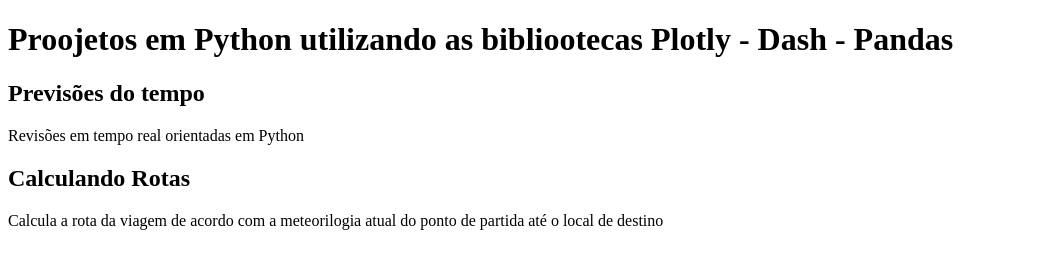
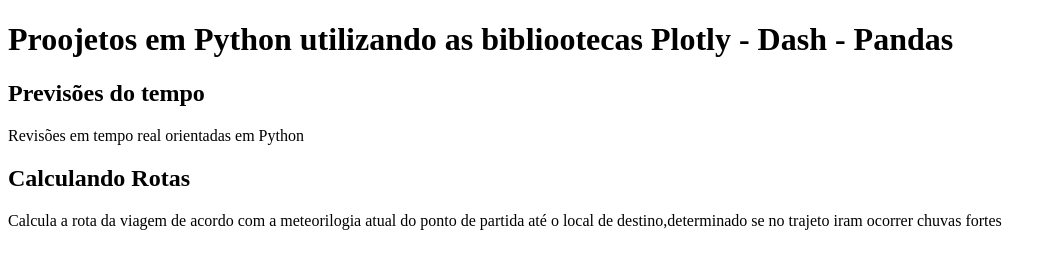
Before and after one commit to Welton-Ribeiro/website, a plain HTML site: page index.html in a window 1280 px wide. Shown: the whole page, without its empty margins (0-1056 px from the left). Drawn offline with Linux system fonts and the light colour scheme.

Commit message:
primeira mudança no conteúdo

```diff
--- a/index.html
+++ b/index.html
@@ -16,7 +16,7 @@
         </article>
         <article>
             <h2>Calculando Rotas</h2>
-            <p>Calcula a rota da viagem de acordo com a meteorilogia atual do ponto de partida até o local de destino</p>
+            <p>Calcula a rota da viagem de acordo com a meteorilogia atual do ponto de partida até o local de destino,determinado se no trajeto iram ocorrer chuvas fortes</p>
         </article>
     </main>
 </body>
```
